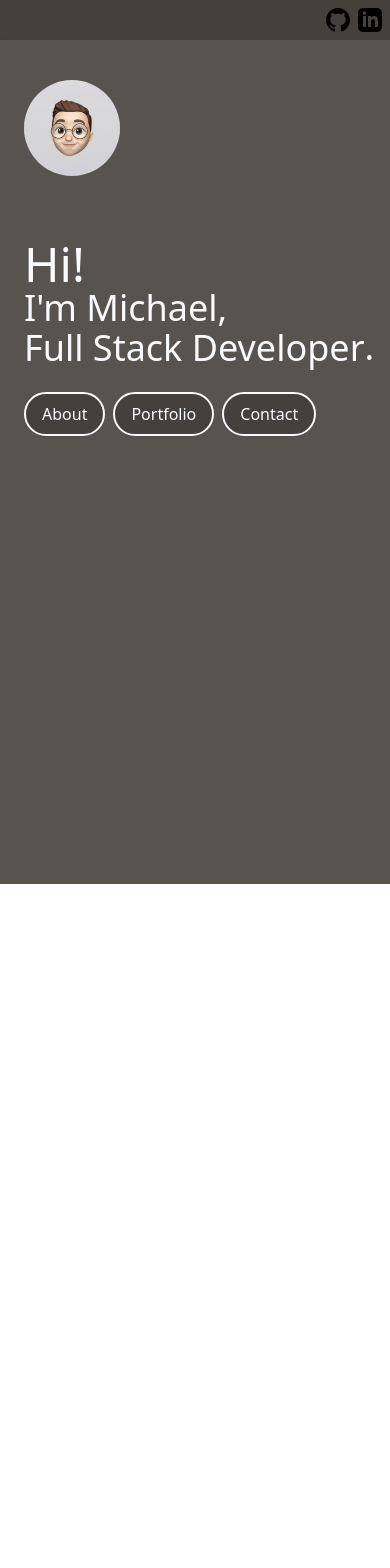
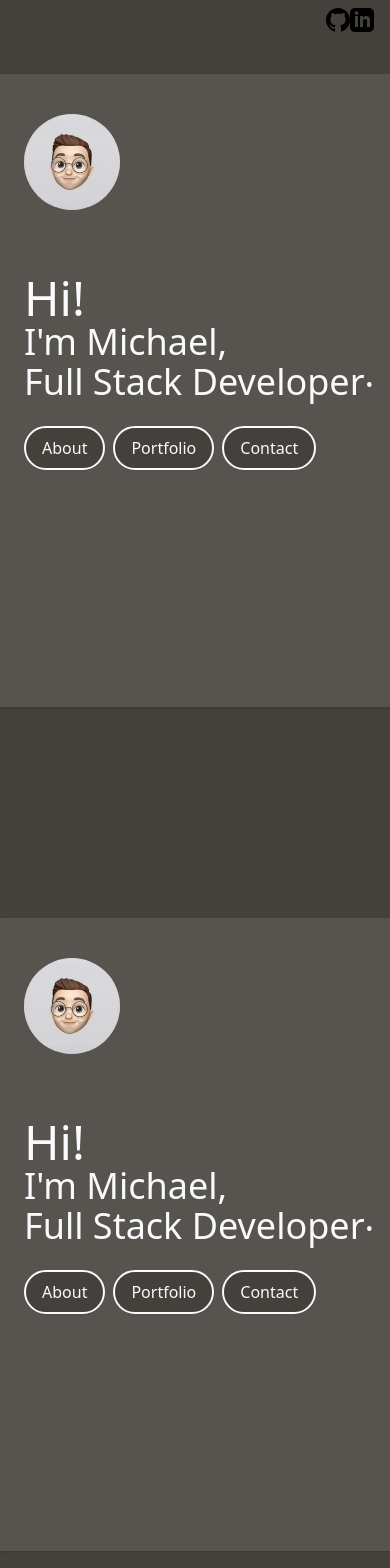
Before and after one commit to abbottmichael96/TS-React-Portfolio-Page, a React (Vite) app: page / in a window 390 px wide. Shown: the top 1568 px of the page. Before the commit the page ends 884 px from the top, so only its background shows below. Built offline with nearby package versions, Linux system fonts and the light colour scheme.

Commit message:
more css changes to hero and navbar

```diff
--- a/src/App.tsx
+++ b/src/App.tsx
@@ -1,5 +1,4 @@
 import { NavBar } from "./Components/NavBar";
-import { Background } from "./Components/Background";
 import { Hero } from "./Components/Hero";
 import { About } from "./Components/About";
 
@@ -9,10 +8,10 @@
 
   return (
     <div className="App">
-      {/* <Background></Background> */}
       <NavBar></NavBar>
       <Hero></Hero>
 
+      <Hero></Hero>
 
     </div>
   )
--- a/src/Components/Hero.tsx
+++ b/src/Components/Hero.tsx
@@ -19,8 +19,8 @@
     const [nav, setNav] = useState(["About", "Portfolio", "Contact"])
 
     return(
-        <main className="h-screen w-screen relative flex items-center justify-center bg-stone-700 ">
-            <section className="bg-stone-600 md:w-8/12 sm:w-11/12 lg:w-7/12 w-screen sm:rounded-lg shadow h-screen sm:h-1/2 xl:h-1/2 sm:flex justify-center ">
+        <main className="h-screen w-screen relative flex items-center justify-center bg-stone-700">
+            <section className="bg-stone-600 md:w-8/12 sm:w-11/12 lg:w-7/12 w-screen sm:rounded-lg shadow h-3/4 xl:h-3/4 sm:flex justify-center -mt-36 sm:mt-0">
                     <div className="flex flex-row flex-wrap sm:space-x-12 sm:items-center sm:justify-items-centre">
                         <img className="rounded-full md:h-28 h-24 sm:-ml-12 my-10 ml-6 xl:-24 -mb-18 justify-center items-center sm:-mr-20" src='src/assets/mike.png' alt="Mike"></img>
                         <div className="sm:space-y-6 sm:-mt-1 ml-6 space-y-6 sm:pl-16 py-6">
--- a/src/Components/NavBar.tsx
+++ b/src/Components/NavBar.tsx
@@ -1,12 +1,12 @@
 export function NavBar() {
     return (
         <>
-        <div className=" w-screen bg-stone-700 h-10 relative">
+        <div className=" w-screen h-10 bg-stone-700">
             <a href="https://www.linkedin.com/in/michael-abbott-3b336b144/" target="_blank" rel="noopener noreferrer">
-                <svg className=" absolute sm:fixed top-2 right-2 sm:right-5" xmlns="http://www.w3.org/2000/svg" width="24" height="24" viewBox="0 0 24 24"><path d="M19 0h-14c-2.761 0-5 2.239-5 5v14c0 2.761 2.239 5 5 5h14c2.762 0 5-2.239 5-5v-14c0-2.761-2.238-5-5-5zm-11 19h-3v-11h3v11zm-1.5-12.268c-.966 0-1.75-.79-1.75-1.764s.784-1.764 1.75-1.764 1.75.79 1.75 1.764-.783 1.764-1.75 1.764zm13.5 12.268h-3v-5.604c0-3.368-4-3.113-4 0v5.604h-3v-11h3v1.765c1.396-2.586 7-2.777 7 2.476v6.759z"/></svg>
+                <svg className=" fixed top-2 right-4 sm:right-4" xmlns="http://www.w3.org/2000/svg" width="24" height="24" viewBox="0 0 24 24"><path d="M19 0h-14c-2.761 0-5 2.239-5 5v14c0 2.761 2.239 5 5 5h14c2.762 0 5-2.239 5-5v-14c0-2.761-2.238-5-5-5zm-11 19h-3v-11h3v11zm-1.5-12.268c-.966 0-1.75-.79-1.75-1.764s.784-1.764 1.75-1.764 1.75.79 1.75 1.764-.783 1.764-1.75 1.764zm13.5 12.268h-3v-5.604c0-3.368-4-3.113-4 0v5.604h-3v-11h3v1.765c1.396-2.586 7-2.777 7 2.476v6.759z"/></svg>
             </a>
             <a href="https://github.com/abbottmichael96" target="_blank" rel="noopener noreferrer">
-                <svg className=" absolute sm:fixed top-2 right-10 sm:right-16" xmlns="http://www.w3.org/2000/svg" width="24" height="24" viewBox="0 0 24 24"><path d="M12 0c-6.626 0-12 5.373-12 12 0 5.302 3.438 9.8 8.207 11.387.599.111.793-.261.793-.577v-2.234c-3.338.726-4.033-1.416-4.033-1.416-.546-1.387-1.333-1.756-1.333-1.756-1.089-.745.083-.729.083-.729 1.205.084 1.839 1.237 1.839 1.237 1.07 1.834 2.807 1.304 3.492.997.107-.775.418-1.305.762-1.604-2.665-.305-5.467-1.334-5.467-5.931 0-1.311.469-2.381 1.236-3.221-.124-.303-.535-1.524.117-3.176 0 0 1.008-.322 3.301 1.23.957-.266 1.983-.399 3.003-.404 1.02.005 2.047.138 3.006.404 2.291-1.552 3.297-1.23 3.297-1.23.653 1.653.242 2.874.118 3.176.77.84 1.235 1.911 1.235 3.221 0 4.609-2.807 5.624-5.479 5.921.43.372.823 1.102.823 2.222v3.293c0 .319.192.694.801.576 4.765-1.589 8.199-6.086 8.199-11.386 0-6.627-5.373-12-12-12z"/></svg>
+                <svg className=" fixed top-2 right-10 sm:right-12 " xmlns="http://www.w3.org/2000/svg" width="24" height="24" viewBox="0 0 24 24"><path d="M12 0c-6.626 0-12 5.373-12 12 0 5.302 3.438 9.8 8.207 11.387.599.111.793-.261.793-.577v-2.234c-3.338.726-4.033-1.416-4.033-1.416-.546-1.387-1.333-1.756-1.333-1.756-1.089-.745.083-.729.083-.729 1.205.084 1.839 1.237 1.839 1.237 1.07 1.834 2.807 1.304 3.492.997.107-.775.418-1.305.762-1.604-2.665-.305-5.467-1.334-5.467-5.931 0-1.311.469-2.381 1.236-3.221-.124-.303-.535-1.524.117-3.176 0 0 1.008-.322 3.301 1.23.957-.266 1.983-.399 3.003-.404 1.02.005 2.047.138 3.006.404 2.291-1.552 3.297-1.23 3.297-1.23.653 1.653.242 2.874.118 3.176.77.84 1.235 1.911 1.235 3.221 0 4.609-2.807 5.624-5.479 5.921.43.372.823 1.102.823 2.222v3.293c0 .319.192.694.801.576 4.765-1.589 8.199-6.086 8.199-11.386 0-6.627-5.373-12-12-12z"/></svg>
             </a>
         </div>
         </>
```
